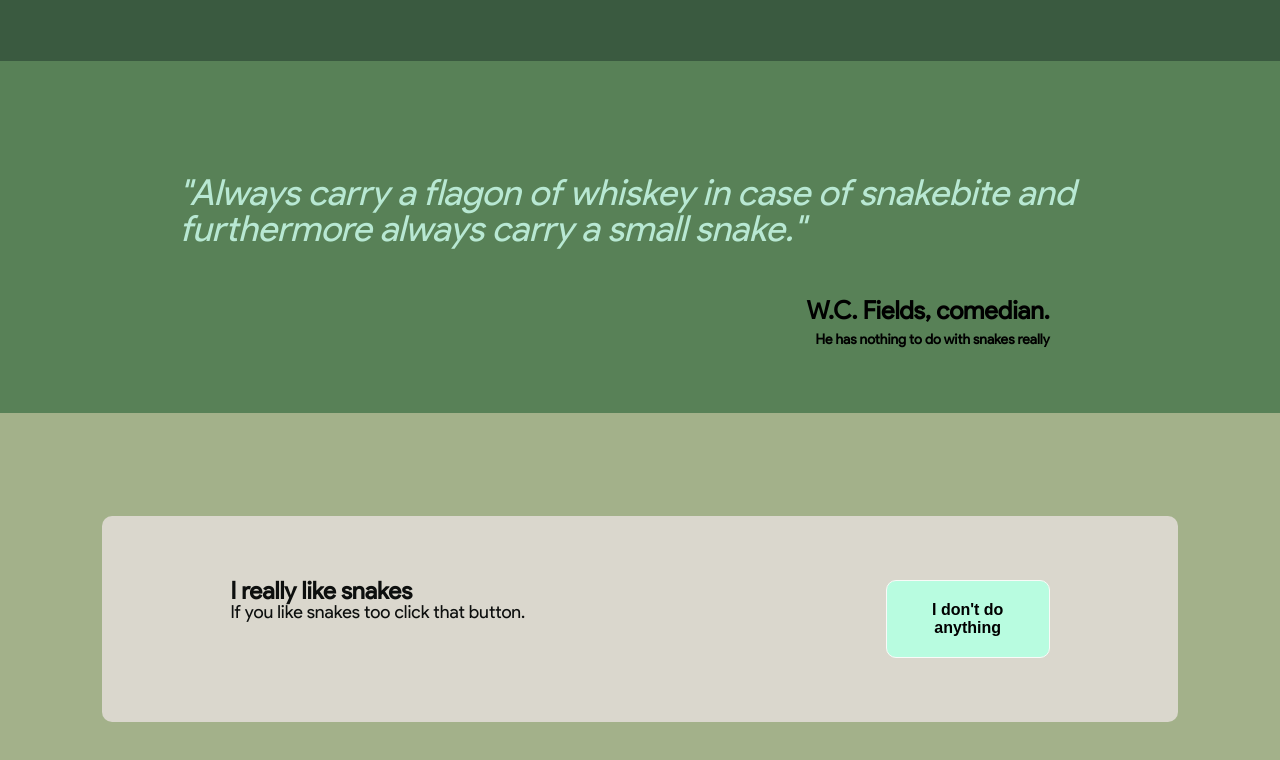
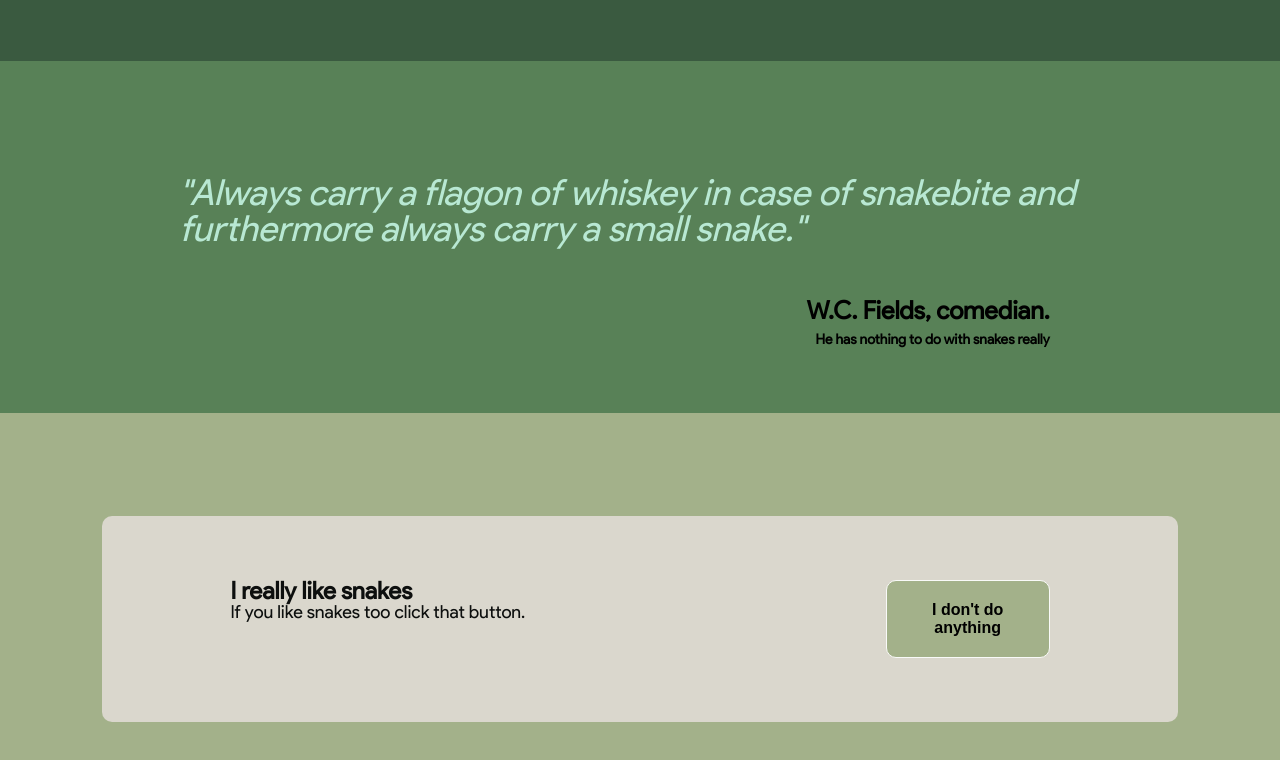
Before and after one commit to raresNagy/odinproject, a plain HTML site: page index.html in a window 1280 px wide. Shown: the part 791-1551 px from the top of the page. Drawn offline with Linux system fonts and the light colour scheme.

Commit message:
changed color

```diff
--- a/index.html
+++ b/index.html
@@ -81,7 +81,7 @@
             If you like snakes too click that button.
         </div>
       </div>
-      <button class="signup">I don't do anything</button>
+      <button class="useless">I don't do anything</button>
     </div>
   </body>
 </html>
--- a/styles.css
+++ b/styles.css
@@ -186,3 +186,14 @@ ul a {
   border-radius: 10px;
   padding: 20px;
 }
+
+.useless {
+  background-color: #A3B18A;
+  color: #000000;
+  width: 20%;
+  height: 10%;
+  border-radius: 10px;
+  border: none;
+  font-weight: 600;
+  font-size: 16px;
+}
```
